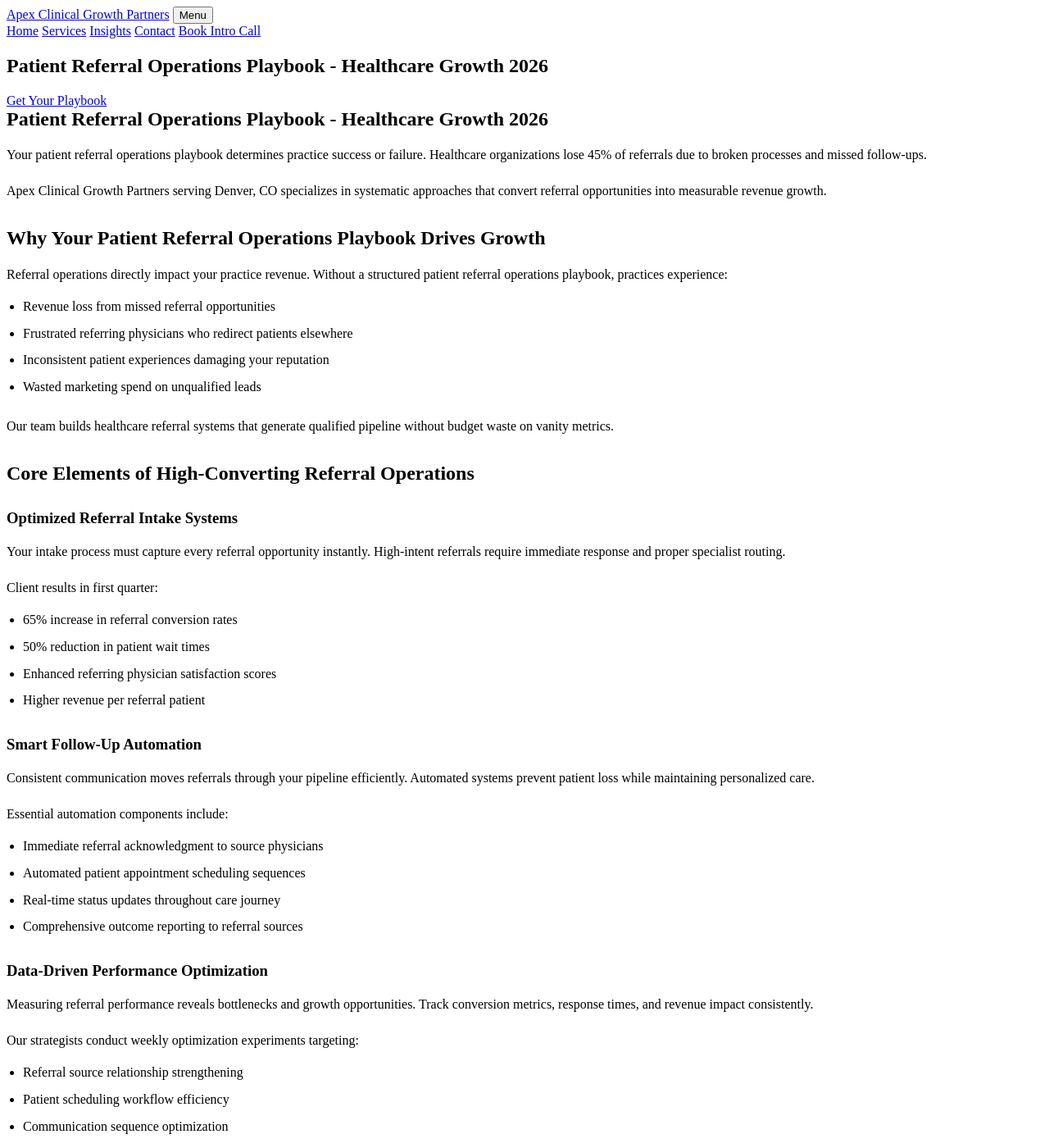
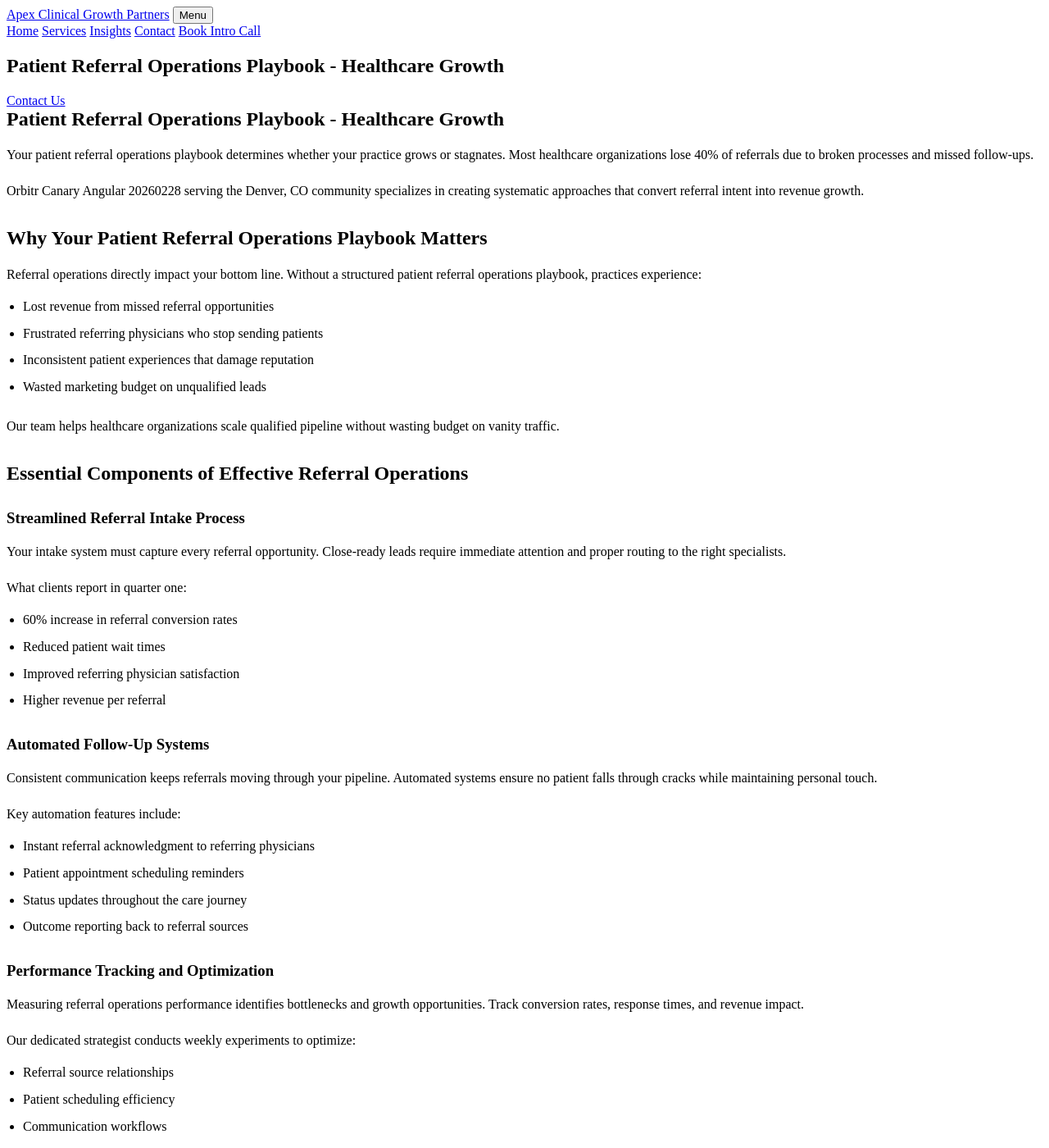
Before and after one commit to prjctlphbt/orbitr-canary-angular-20260228, a Jekyll site: the page angular-referral-ops-playbook-20260228142149.html, which Jekyll copies as it is, in a window 1280 px wide and 1400 px high. Shown: the whole window at 82% size. Built offline with Jekyll 4.4.1, drawn with Linux system fonts in a browser that asks for light colours; some of the changed text lies outside the part shown.

Commit message:
Rollback: Revert changes to angular-referral-ops-playbook-20260228142149.html

```diff
--- a/angular-referral-ops-playbook-20260228142149.html
+++ b/angular-referral-ops-playbook-20260228142149.html
@@ -4,9 +4,10 @@
 <head>
 <meta charset="utf-8"/>
 <meta content="width=device-width, initial-scale=1.0" name="viewport"/>
-<meta content="Transform patient referrals with our proven 2026 operations playbook. Boost conversion rates by 60%, streamline workflows, and accelerate healthcare growth." name="description"/>
-<title>Patient Referral Operations Playbook - Healthcare Growth 2026</title>
+<meta content="Streamline patient referrals with our comprehensive operations playbook. Optimize workflows, boost growth, and improve patient outcomes. Get started today." name="description"/>
+<title>Patient Referral Operations Playbook - Healthcare Growth</title>
 <style>
+
 
 /* Minimal functional styles (accordion, forms only) */
 
@@ -83,8 +84,7 @@
 .orbitr-generated-content li {
  line-height: 1.65;
 }
-</style>
-</head>
+</style></head>
 <body>
 <header>
 <div class="container navbar">
@@ -102,62 +102,62 @@
 <main class="page-main">
 <section class="page-hero landing-hero">
 <div class="container">
-<h1>Patient Referral Operations Playbook - Healthcare Growth 2026</h1>
-<a class="cta" href="/services/">Get Your Playbook</a>
+<h1>Patient Referral Operations Playbook - Healthcare Growth</h1>
+<a class="cta" href="/services/">Contact Us</a>
 </div>
 </section>
 <section class="landing-content">
 <div class="container orbitr-generated-content">
-<h1>Patient Referral Operations Playbook - Healthcare Growth 2026</h1>
-<p>Your patient referral operations playbook determines practice success or failure. Healthcare organizations lose 45% of referrals due to broken processes and missed follow-ups.</p>
-<p>Apex Clinical Growth Partners serving Denver, CO specializes in systematic approaches that convert referral opportunities into measurable revenue growth.</p>
-<h2>Why Your Patient Referral Operations Playbook Drives Growth</h2>
-<p>Referral operations directly impact your practice revenue. Without a structured patient referral operations playbook, practices experience:</p>
+<h1>Patient Referral Operations Playbook - Healthcare Growth</h1>
+<p>Your patient referral operations playbook determines whether your practice grows or stagnates. Most healthcare organizations lose 40% of referrals due to broken processes and missed follow-ups.</p>
+<p>Orbitr Canary Angular 20260228 serving the Denver, CO community specializes in creating systematic approaches that convert referral intent into revenue growth.</p>
+<h2>Why Your Patient Referral Operations Playbook Matters</h2>
+<p>Referral operations directly impact your bottom line. Without a structured patient referral operations playbook, practices experience:</p>
 <ul>
-<li>Revenue loss from missed referral opportunities</li>
-<li>Frustrated referring physicians who redirect patients elsewhere</li>
-<li>Inconsistent patient experiences damaging your reputation</li>
-<li>Wasted marketing spend on unqualified leads</li>
+<li>Lost revenue from missed referral opportunities</li>
+<li>Frustrated referring physicians who stop sending patients</li>
+<li>Inconsistent patient experiences that damage reputation</li>
+<li>Wasted marketing budget on unqualified leads</li>
 </ul>
-<p>Our team builds healthcare referral systems that generate qualified pipeline without budget waste on vanity metrics.</p>
-<h2>Core Elements of High-Converting Referral Operations</h2>
-<h3>Optimized Referral Intake Systems</h3>
-<p>Your intake process must capture every referral opportunity instantly. High-intent referrals require immediate response and proper specialist routing.</p>
-<p>Client results in first quarter:
+<p>Our team helps healthcare organizations scale qualified pipeline without wasting budget on vanity traffic.</p>
+<h2>Essential Components of Effective Referral Operations</h2>
+<h3>Streamlined Referral Intake Process</h3>
+<p>Your intake system must capture every referral opportunity. Close-ready leads require immediate attention and proper routing to the right specialists.</p>
+<p>What clients report in quarter one:
 <ul>
-<li>65% increase in referral conversion rates</li>
-<li>50% reduction in patient wait times</li>
-<li>Enhanced referring physician satisfaction scores</li>
-<li>Higher revenue per referral patient</li>
+<li>60% increase in referral conversion rates</li>
+<li>Reduced patient wait times</li>
+<li>Improved referring physician satisfaction</li>
+<li>Higher revenue per referral</li>
 </ul></p>
-<h3>Smart Follow-Up Automation</h3>
-<p>Consistent communication moves referrals through your pipeline efficiently. Automated systems prevent patient loss while maintaining personalized care.</p>
-<p>Essential automation components include:
+<h3>Automated Follow-Up Systems</h3>
+<p>Consistent communication keeps referrals moving through your pipeline. Automated systems ensure no patient falls through cracks while maintaining personal touch.</p>
+<p>Key automation features include:
 <ul>
-<li>Immediate referral acknowledgment to source physicians</li>
-<li>Automated patient appointment scheduling sequences</li>
-<li>Real-time status updates throughout care journey</li>
-<li>Comprehensive outcome reporting to referral sources</li>
+<li>Instant referral acknowledgment to referring physicians</li>
+<li>Patient appointment scheduling reminders</li>
+<li>Status updates throughout the care journey</li>
+<li>Outcome reporting back to referral sources</li>
 </ul></p>
-<h3>Data-Driven Performance Optimization</h3>
-<p>Measuring referral performance reveals bottlenecks and growth opportunities. Track conversion metrics, response times, and revenue impact consistently.</p>
-<p>Our strategists conduct weekly optimization experiments targeting:
+<h3>Performance Tracking and Optimization</h3>
+<p>Measuring referral operations performance identifies bottlenecks and growth opportunities. Track conversion rates, response times, and revenue impact.</p>
+<p>Our dedicated strategist conducts weekly experiments to optimize:
 <ul>
-<li>Referral source relationship strengthening</li>
-<li>Patient scheduling workflow efficiency</li>
-<li>Communication sequence optimization</li>
-<li>Revenue conversion rate improvements</li>
+<li>Referral source relationships</li>
+<li>Patient scheduling efficiency</li>
+<li>Communication workflows</li>
+<li>Revenue conversion metrics</li>
 </ul></p>
-<h2>Accelerate Your Referral Operations Success</h2>
-<p>A comprehensive patient referral operations playbook transforms scattered processes into revenue-generating systems. Healthcare organizations see qualified growth within 60 days.</p>
-<p>Our services build sustainable referral operations that scale with practice growth. We create systems generating revenue-focused results, not vanity traffic.</p>
-<p>Ready to transform your patient referral operations playbook? Contact our team at (720) 555-0105 or email hello@apexclinicalgrowth.com for your referral strategy consultation.</p>
+<h2>Transform Your Referral Operations Today</h2>
+<p>A comprehensive patient referral operations playbook transforms scattered processes into revenue-generating systems. Healthcare organizations using structured approaches see qualified growth within 90 days.</p>
+<p>Our services focus on building sustainable referral operations that scale with your practice. We help create systems that generate revenue intent, not vanity traffic.</p>
+<p>Ready to optimize your patient referral operations playbook? Contact our team at (720) 555-0105 or email hello@apexclinicalgrowth.com to discuss your referral growth strategy.</p>
 </div>
 </section>
 <section class="landing-cta">
 <div class="container">
-<h2>Start Your Referral Transformation</h2>
-<a class="cta" href="/services/">Get Your Strategy Session</a>
+<h2>Take the Next Step</h2>
+<a class="cta" href="/services/">Contact Us</a>
 </div>
 </section>
 </main>
```
Lines whose indentation alone changed are shown as unchanged.
